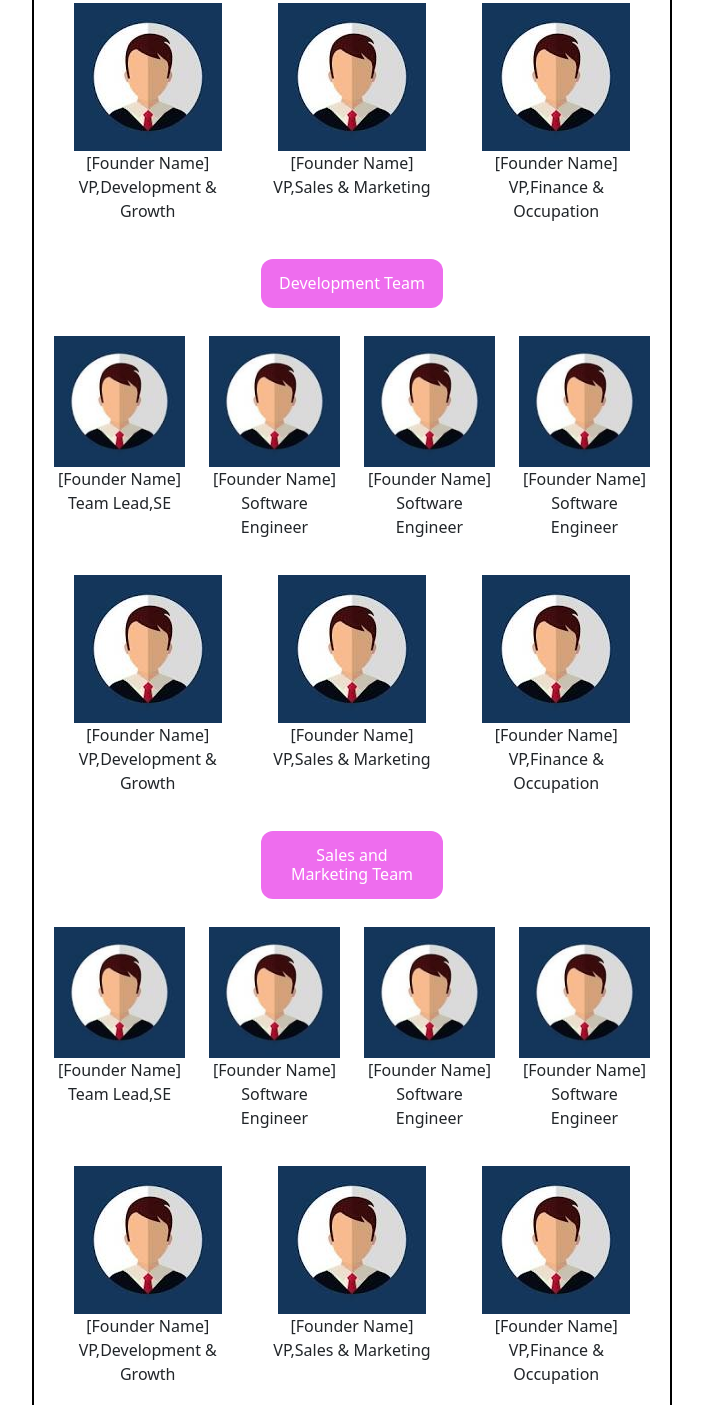
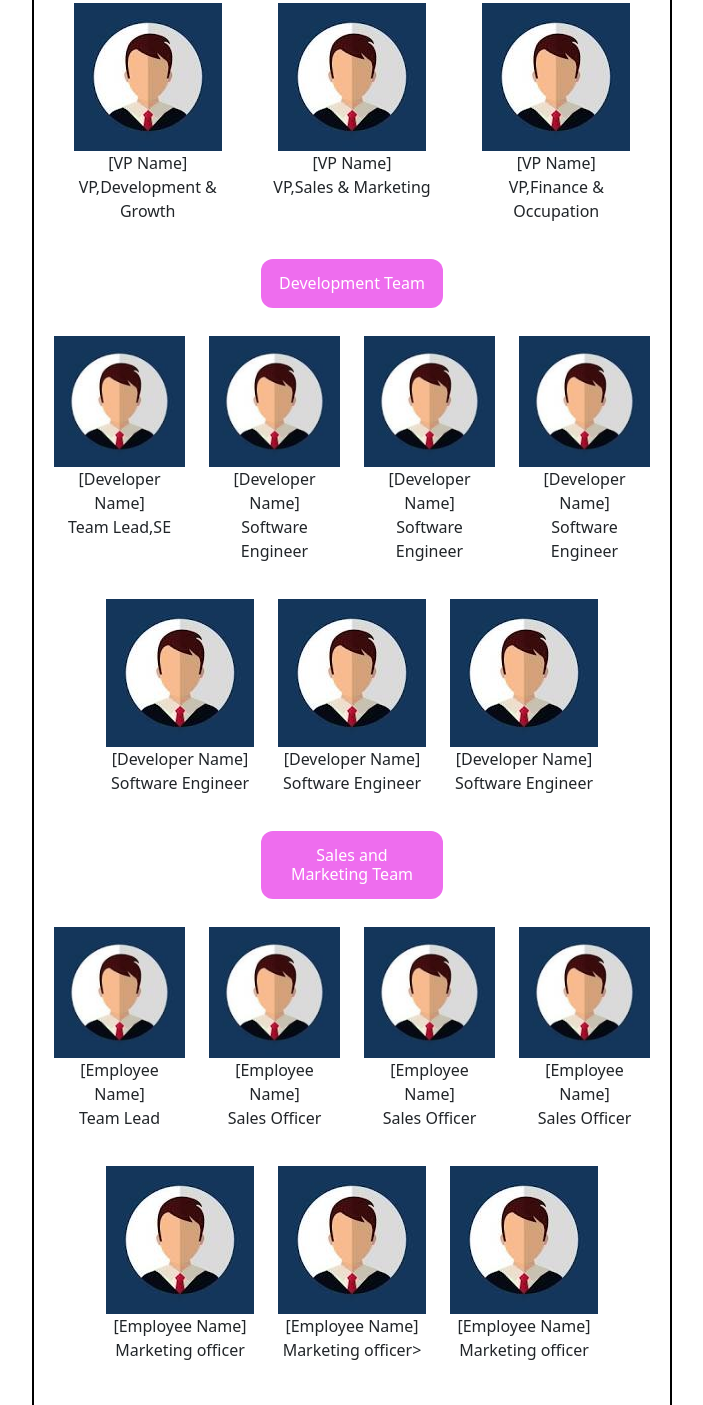
Before and after one commit to syedowaisahmed123/web-dev-task, a plain HTML site: page index.html in a window 1280 px wide. Shown: the part 852-2257 px from the top of the page, without its empty margins (288-991 px from the left). Drawn offline with nearby package versions, Linux system fonts and the light colour scheme.

Commit message:
Add files via upload

```diff
--- a/index.html
+++ b/index.html
@@ -48,15 +48,15 @@
             <div class="row justify-content-center">
                 <div class="col-md-4 text-center">
                     <img src="image.jpg" alt="Founder Image 3" class="img-fluid">
-                    <p>[Founder Name] <br class="br">VP,Development & Growth</p>
+                    <p>[VP Name] <br class="br">VP,Development & Growth</p>
                 </div>
                 <div class="col-md-4 text-center">
                     <img src="image.jpg" alt="Founder Image 4" class="img-fluid">
-                    <p>[Founder Name] <br class="br">VP,Sales & Marketing</p>
+                    <p>[VP Name] <br class="br">VP,Sales & Marketing</p>
                 </div>
                 <div class="col-md-4 text-center">
                     <img src="image.jpg" alt="Founder Image 5" class="img-fluid">
-                    <p>[Founder Name] <br class="br">VP,Finance & Occupation</p>
+                    <p>[VP Name] <br class="br">VP,Finance & Occupation</p>
                 </div>
             </div>
         </div>
@@ -71,19 +71,19 @@
             <div class="row justify-content-center">
                 <div class="col-md-3 text-center">
                     <img src="image.jpg" alt="Founder Image 3" class="img-fluid">
-                    <p>[Founder Name] <br class="br">Team Lead,SE</p>
+                    <p>[Developer Name] <br class="br">Team Lead,SE</p>
                 </div>
                 <div class="col-md-3 text-center">
                     <img src="image.jpg" alt="Founder Image 4" class="img-fluid">
-                    <p>[Founder Name] <br class="br">Software Engineer</p>
+                    <p>[Developer Name] <br class="br">Software Engineer</p>
                 </div>
                 <div class="col-md-3 text-center">
                     <img src="image.jpg" alt="Founder Image 5" class="img-fluid">
-                    <p>[Founder Name] <br class="br">Software Engineer</p>
+                    <p>[Developer Name] <br class="br">Software Engineer</p>
                 </div>
                 <div class="col-md-3 text-center">
                     <img src="image.jpg" alt="Founder Image 5" class="img-fluid">
-                    <p>[Founder Name] <br class="br">Software Engineer</p>
+                    <p>[Developer Name] <br class="br">Software Engineer</p>
                 </div>
             </div>
         </div>
@@ -91,15 +91,15 @@
             <div class="row justify-content-center">
                 <div class="col-md-4 text-center">
                     <img src="image.jpg" alt="Founder Image 3" class="img-fluid">
-                    <p>[Founder Name] <br class="br">VP,Development & Growth</p>
+                    <p>[Developer Name] <br class="br">Software Engineer</p>
                 </div>
                 <div class="col-md-4 text-center">
                     <img src="image.jpg" alt="Founder Image 4" class="img-fluid">
-                    <p>[Founder Name] <br class="br">VP,Sales & Marketing</p>
+                    <p>[Developer Name] <br class="br">Software Engineer</p>
                 </div>
                 <div class="col-md-4 text-center">
                     <img src="image.jpg" alt="Founder Image 5" class="img-fluid">
-                    <p>[Founder Name] <br class="br">VP,Finance & Occupation</p>
+                    <p>[Developer Name] <br class="br">Software Engineer</p>
                 </div>
             </div>
         </div>
@@ -114,19 +114,19 @@
             <div class="row justify-content-center">
                 <div class="col-md-3 text-center">
                     <img src="image.jpg" alt="Founder Image 3" class="img-fluid">
-                    <p>[Founder Name] <br class="br">Team Lead,SE</p>
+                    <p>[Employee Name] <br class="br">Team Lead</p>
                 </div>
                 <div class="col-md-3 text-center">
                     <img src="image.jpg" alt="Founder Image 4" class="img-fluid">
-                    <p>[Founder Name] <br class="br">Software Engineer</p>
+                    <p>[Employee Name] <br class="br">Sales Officer</p>
                 </div>
                 <div class="col-md-3 text-center">
                     <img src="image.jpg" alt="Founder Image 5" class="img-fluid">
-                    <p>[Founder Name] <br class="br">Software Engineer</p>
+                    <p>[Employee Name] <br class="br">Sales Officer</p>
                 </div>
                 <div class="col-md-3 text-center">
                     <img src="image.jpg" alt="Founder Image 5" class="img-fluid">
-                    <p>[Founder Name] <br class="br">Software Engineer</p>
+                    <p>[Employee Name] <br class="br">Sales Officer</p>
                 </div>
             </div>
         </div>
@@ -134,15 +134,15 @@
             <div class="row justify-content-center">
                 <div class="col-md-4 text-center">
                     <img src="image.jpg" alt="Founder Image 3" class="img-fluid">
-                    <p>[Founder Name] <br class="br">VP,Development & Growth</p>
+                    <p>[Employee Name] <br class="br">Marketing officer</p>
                 </div>
                 <div class="col-md-4 text-center">
                     <img src="image.jpg" alt="Founder Image 4" class="img-fluid">
-                    <p>[Founder Name] <br class="br">VP,Sales & Marketing</p>
+                    <p>[Employee Name] <br class="br">Marketing officer>
                 </div>
                 <div class="col-md-4 text-center">
                     <img src="image.jpg" alt="Founder Image 5" class="img-fluid">
-                    <p>[Founder Name] <br class="br">VP,Finance & Occupation</p>
+                    <p>[Employee Name] <br class="br">Marketing officer</p>
                 </div>
             </div>
         </div>
```
